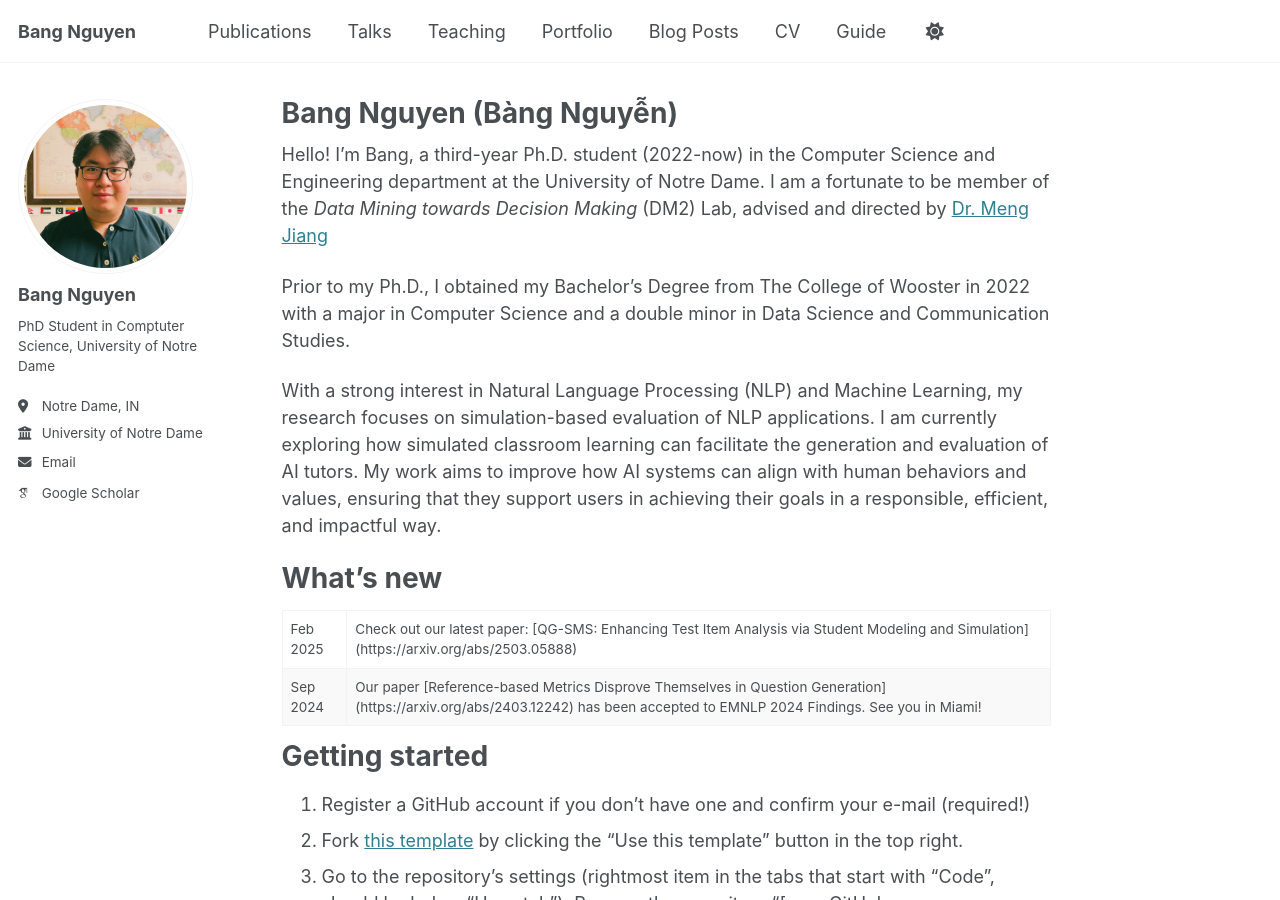
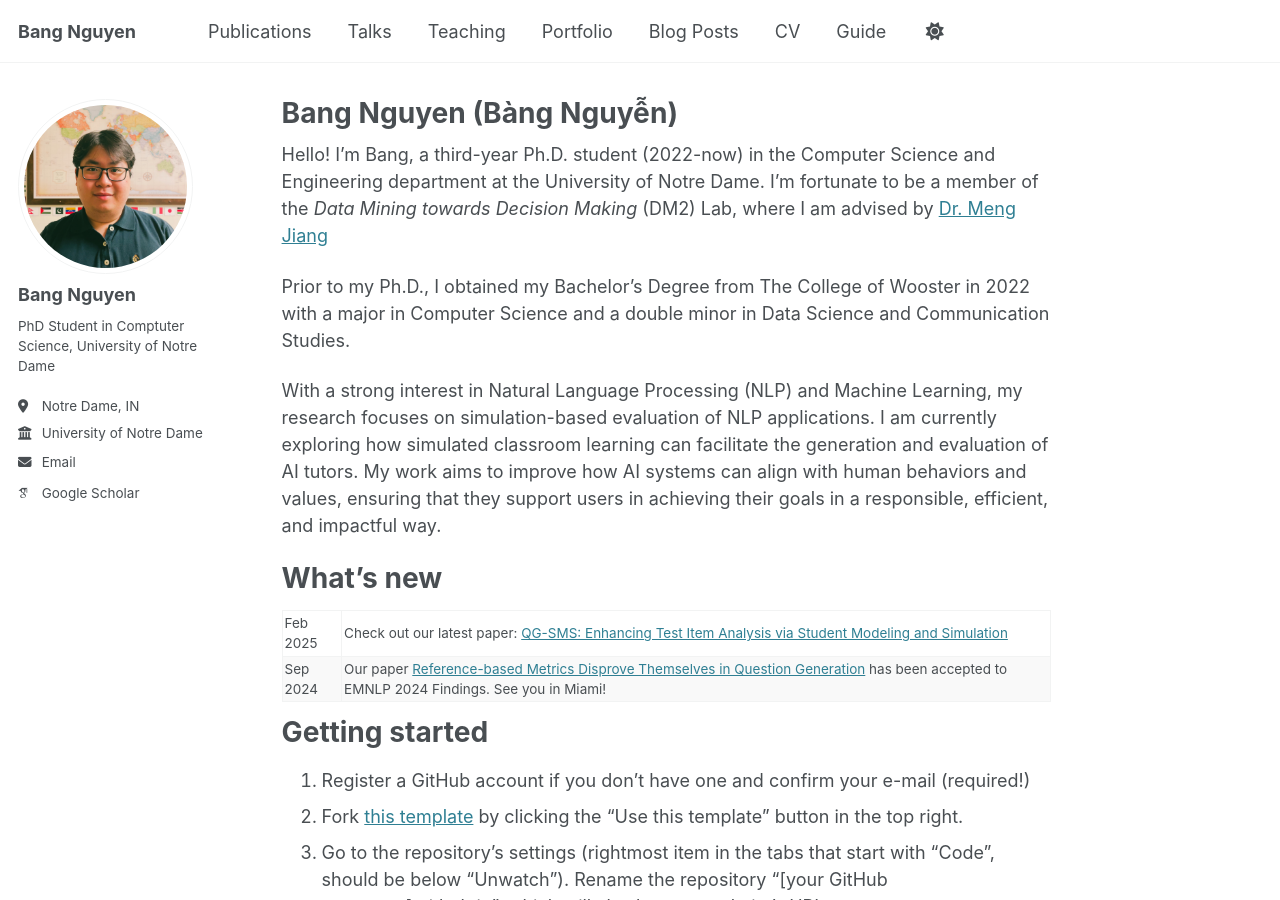
Before and after one commit to bnguyen5/bnguyen5.github.io, a Jekyll site: the page built from _pages/about.md, in a window 1280 px wide and 900 px high. Built offline with Jekyll 4.4.1, drawn with Linux system fonts in a browser that asks for light colours; some web fonts are replaced; some of the changed lines change nothing that is shown.

Commit message:
Update about.md

```diff
--- a/_pages/about.md
+++ b/_pages/about.md
@@ -7,7 +7,7 @@ redirect_from:
   - /about.html
 ---
 
-Hello! I'm Bang, a third-year Ph.D. student (2022-now) in the Computer Science and Engineering department at the University of Notre Dame. I am a fortunate to be member of the _Data Mining towards Decision Making_ (DM2) Lab, advised and directed by [Dr. Meng Jiang](http://www.meng-jiang.com/)
+Hello! I'm Bang, a third-year Ph.D. student (2022-now) in the Computer Science and Engineering department at the University of Notre Dame. I'm fortunate to be a member of the _Data Mining towards Decision Making_ (DM2) Lab, where I am advised by [Dr. Meng Jiang](http://www.meng-jiang.com/)
 
 Prior to my Ph.D., I obtained my Bachelor's Degree from The College of Wooster in 2022 with a major in Computer Science and a double minor in Data Science and Communication Studies.
 
@@ -15,15 +15,15 @@ With a strong interest in Natural Language Processing (NLP) and Machine Learning
 
 # What's new
 
-<table style="width:100%; border-collapse: collapse;">
+<table style="width:100%;">
   <tr style="background-color: #ffffff;">
-    <td style="padding: 8px;">Feb 2025</td>
-    <td style="padding: 8px;">Check out our latest paper: [QG-SMS: Enhancing Test Item Analysis via Student Modeling and Simulation](https://arxiv.org/abs/2503.05888)
+    <td style="padding: 2px;">Feb 2025</td>
+    <td style="padding: 2px;">Check out our latest paper: <a href="https://arxiv.org/abs/2503.05888" target="_blank">QG-SMS: Enhancing Test Item Analysis via Student Modeling and Simulation</a>
 </td>
   </tr>
   <tr style="background-color: #f9f9f9;">
-    <td style="padding: 8px;">Sep 2024</td>
-    <td style="padding: 8px;">Our paper [Reference-based Metrics Disprove Themselves in Question Generation](https://arxiv.org/abs/2403.12242) has been accepted to EMNLP 2024 Findings. See you in Miami!</td>
+    <td style="padding: 2px;">Sep 2024</td>
+    <td style="padding: 2px;">Our paper <a href="https://arxiv.org/abs/2403.12242" target="_blank">Reference-based Metrics Disprove Themselves in Question Generation</a> has been accepted to EMNLP 2024 Findings. See you in Miami!</td>
   </tr>
 </table>
 
```
